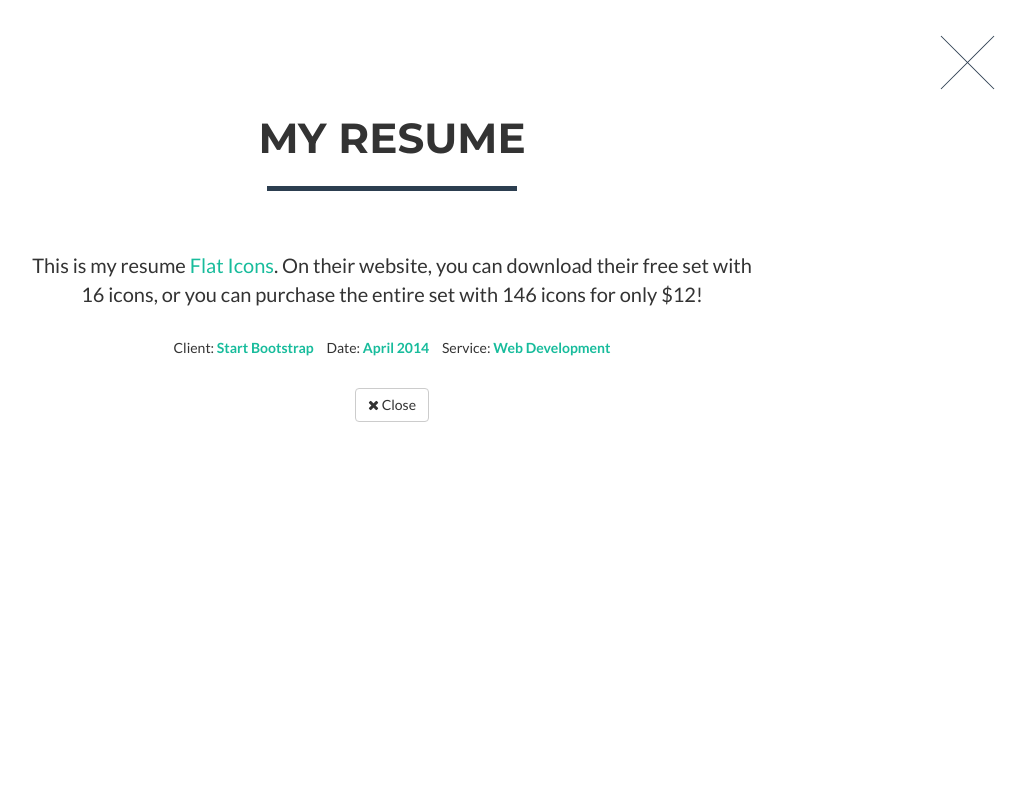
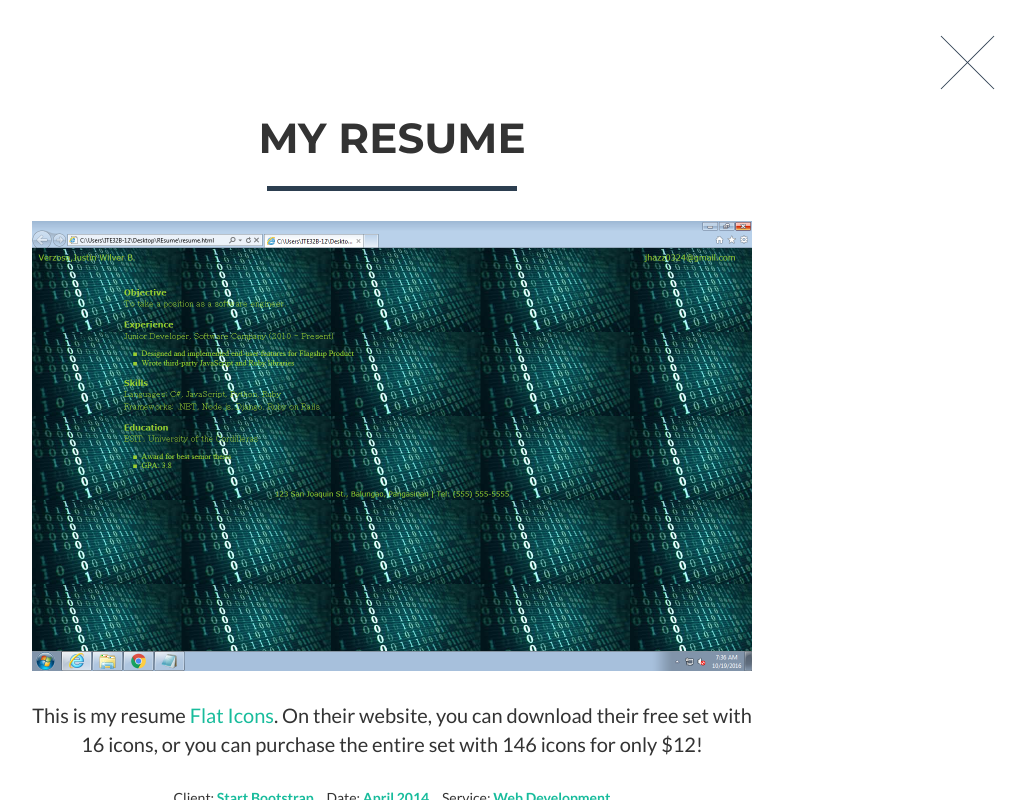
Before and after one commit to JustinVerzosa/jusitnverzosa, a website: page index.html in a window 1280 px wide. Both pictures are taken after a click on the link 250 px from the left and 1118 px from the top of the page. Shown: the part 718-1518 px from the top of the page, without its empty margins (248-1274 px from the left). Drawn offline with nearby package versions, Linux system fonts and the light colour scheme; files that its build step writes are made by us from their sources.

Commit message:
Update index.html

```diff
--- a/index.html
+++ b/index.html
@@ -306,7 +306,7 @@
                         <div class="modal-body">
                             <h2>My Resume</h2>
                             <hr class="star-primary">
-                            <img src="finale rusume.png" alt="">
+                            <img src="img/portfolio/resumee.png" class="img-responsive img-centered" alt="">
                             <p>This is my resume <a href="https://sellfy.com/p/8Q9P/jV3VZ/">Flat Icons</a>. On their website, you can download their free set with 16 icons, or you can purchase the entire set with 146 icons for only $12!</p>
                             <ul class="list-inline item-details">
                                 <li>Client:
```
